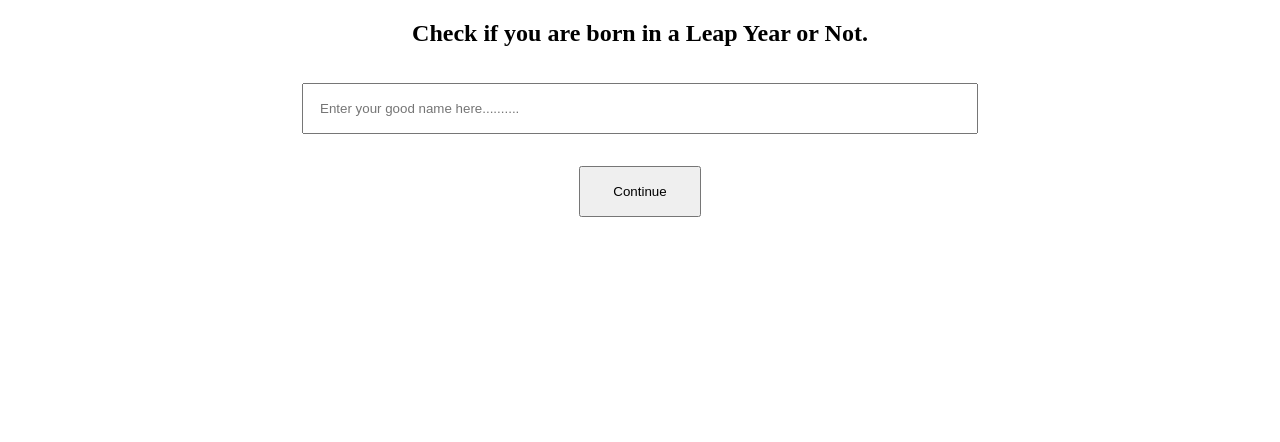
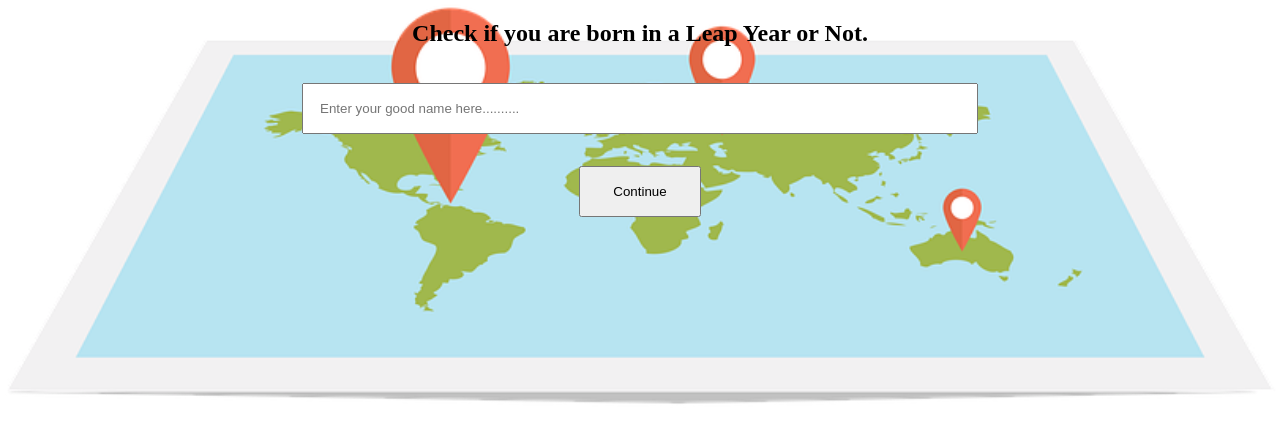
Before and after one commit to Raj-Thombare/areYouBornInLeapYear, a plain HTML site: page index.html in a window 1280 px wide. Drawn offline with Linux system fonts and the light colour scheme.

Commit message:
add background image

```diff
--- a/style.css
+++ b/style.css
@@ -2,6 +2,10 @@ body {
     padding: 0px;
     margin: 0px;
     text-align: center;
+    background-image: url(/images/map.webp);
+    background-position: center;
+    background-repeat: no-repeat;
+    background-size: cover;
 }
 
 input {
```
Also changed, not shown: images/map.webp (added).
